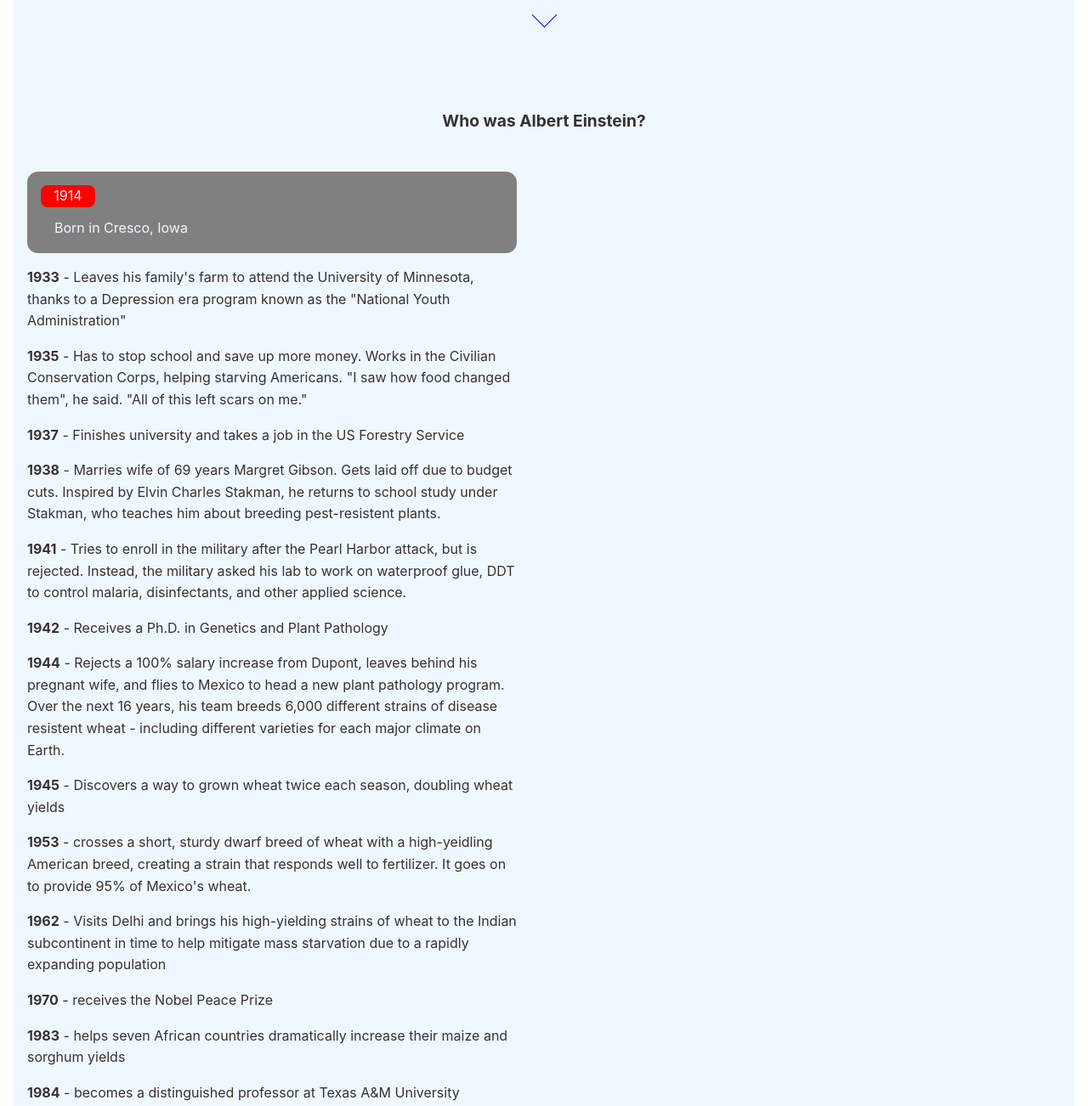
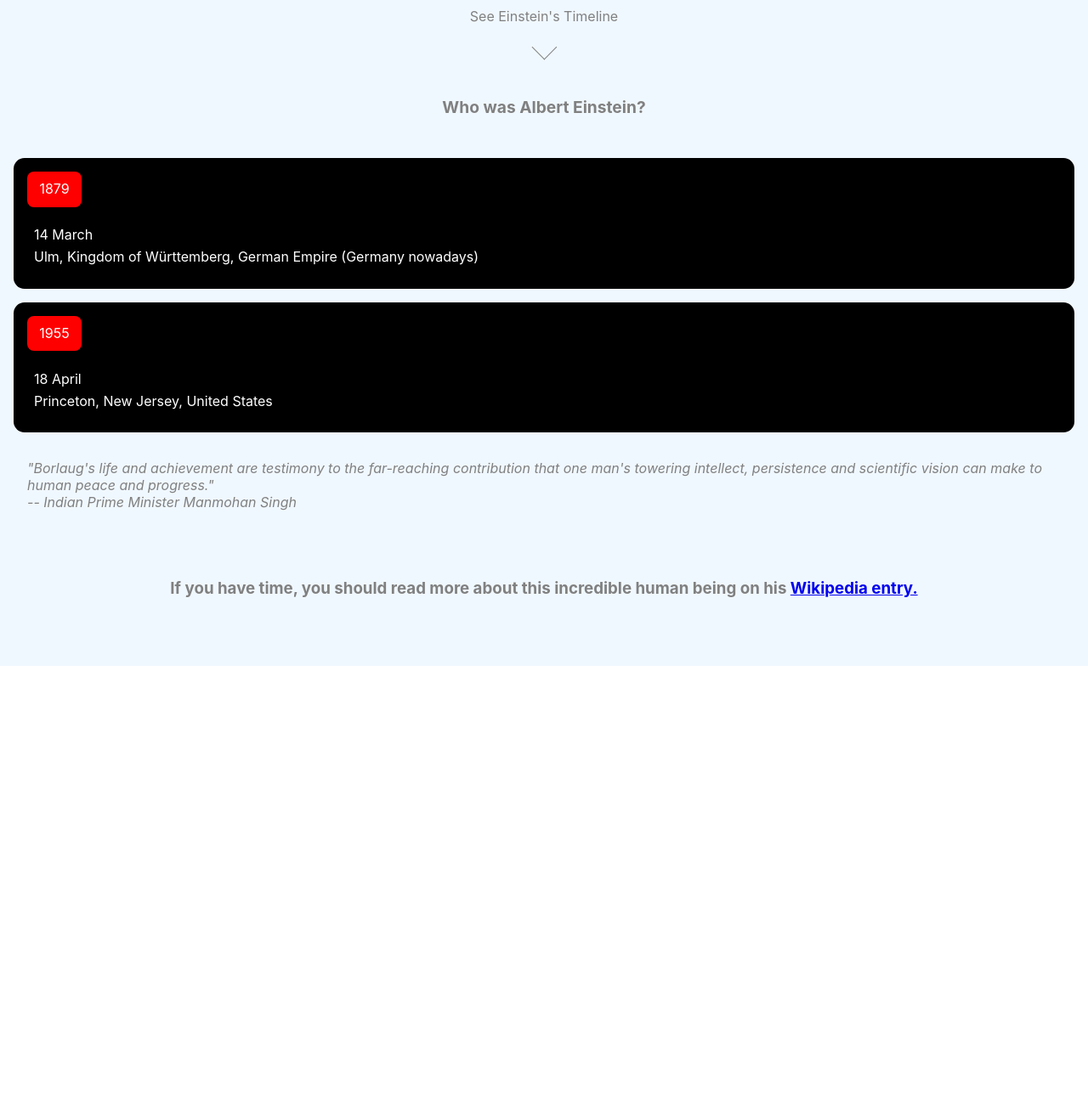
Before and after one commit to marioAmauta/tribute-page, a plain HTML site: page index.html in a window 1280 px wide. Shown: the part 702-2004 px from the top of the page at 85% size. After the commit the page ends 1486 px from the top, so only its background shows below. Drawn offline with Linux system fonts and the light colour scheme.

Commit message:
new styles and structure added

```diff
--- a/index.html
+++ b/index.html
@@ -12,17 +12,18 @@
 <body>
   <main id="main">
     <section class="tribute-hero">
-      <h1 id="title">Albert Einstein</h1>
+      <header class="title-container">
+        <h1 id="title">Albert Einstein</h1>
+        <p>Tribute to this important science contributor</p>
+      </header>
       <figure id="img-div">
         <img id="image"
           src="https://upload.wikimedia.org/wikipedia/commons/thumb/3/3e/Einstein_1921_by_F_Schmutzer_-_restoration.jpg/220px-Einstein_1921_by_F_Schmutzer_-_restoration.jpg"
           alt="Albert Einstein Tribute Image" />
-        <figcaption id="img-caption">
-          Einstein in 1921, by Ferdinand Schmutzer
-        </figcaption>
+        <figcaption id="img-caption">Einstein in 1921, by Ferdinand Schmutzer</figcaption>
       </figure>
       <div class="arrow-container">
-        <p>see more</p>
+        <p>See Einstein's Timeline</p>
         <a href="#tribute-info">
           <div class="arrow"></div>
         </a>
@@ -32,63 +33,21 @@
       <h3 class="info-section-title">Who was Albert Einstein?</h3>
       <ul class="list-section">
         <li class="list-item">
-          <p>1914</p>
-          <p>Born in Cresco, Iowa</p>
+          <p class="list-item-label">1879</p>
+          <p class="list-item-text">
+            14 March
+            <br />
+            Ulm, Kingdom of Württemberg, German Empire (Germany nowadays)
+          </p>
         </li>
-        <li>
-          <b>1933</b> - Leaves his family's farm to attend the University of Minnesota, thanks to
-          a Depression era program known as the "National Youth Administration"
+        <li class="list-item">
+          <p class="list-item-label">1955</p>
+          <p class="list-item-text">
+            18 April
+            <br />
+            Princeton, New Jersey, United States
+          </p>
         </li>
-        <li>
-          <b>1935</b> - Has to stop school and save up more money. Works in the Civilian
-          Conservation Corps, helping starving Americans. "I saw how food changed them", he said.
-          "All of this left scars on me."
-        </li>
-        <li><b>1937</b> - Finishes university and takes a job in the US Forestry Service</li>
-        <li>
-          <b>1938</b> - Marries wife of 69 years Margret Gibson. Gets laid off due to budget cuts.
-          Inspired by Elvin Charles Stakman, he returns to school study under Stakman, who teaches
-          him about breeding pest-resistent plants.
-        </li>
-        <li>
-          <b>1941</b> - Tries to enroll in the military after the Pearl Harbor attack, but is
-          rejected. Instead, the military asked his lab to work on waterproof glue, DDT to control
-          malaria, disinfectants, and other applied science.
-        </li>
-        <li><b>1942</b> - Receives a Ph.D. in Genetics and Plant Pathology</li>
-        <li>
-          <b>1944</b> - Rejects a 100% salary increase from Dupont, leaves behind his pregnant
-          wife, and flies to Mexico to head a new plant pathology program. Over the next 16 years,
-          his team breeds 6,000 different strains of disease resistent wheat - including different
-          varieties for each major climate on Earth.
-        </li>
-        <li>
-          <b>1945</b> - Discovers a way to grown wheat twice each season, doubling wheat yields
-        </li>
-        <li>
-          <b>1953</b> - crosses a short, sturdy dwarf breed of wheat with a high-yeidling American
-          breed, creating a strain that responds well to fertilizer. It goes on to provide 95% of
-          Mexico's wheat.
-        </li>
-        <li>
-          <b>1962</b> - Visits Delhi and brings his high-yielding strains of wheat to the Indian
-          subcontinent in time to help mitigate mass starvation due to a rapidly expanding
-          population
-        </li>
-        <li><b>1970</b> - receives the Nobel Peace Prize</li>
-        <li>
-          <b>1983</b> - helps seven African countries dramatically increase their maize and
-          sorghum yields
-        </li>
-        <li><b>1984</b> - becomes a distinguished professor at Texas A&M University</li>
-        <li>
-          <b>2005</b> - states "we will have to double the world food supply by 2050." Argues that
-          genetically modified crops are the only way we can meet the demand, as we run out of
-          arable land. Says that GM crops are not inherently dangerous because "we've been
-          genetically modifying plants and animals for a long time. Long before we called it
-          science, people were selecting the best breeds."
-        </li>
-        <li><b>2009</b> - dies at the age of 95.</li>
       </ul>
       <blockquote class="cite">
         <p>
@@ -100,7 +59,7 @@
       </blockquote>
       <h3 class="final-text">
         If you have time, you should read more about this incredible human being on his
-        <a id="tribute-link" href="https://en.wikipedia.org/wiki/Norman_Borlaug" target="_blank">Wikipedia entry.</a>
+        <a id="tribute-link" href="https://en.wikipedia.org/wiki/Albert_Einstein" target="_blank">Wikipedia entry.</a>
       </h3>
     </section>
   </main>
--- a/styles.css
+++ b/styles.css
@@ -1,3 +1,14 @@
+:root {
+  --main-background-color: aliceblue;
+  --main-color: gray;
+  --list-item-background-color: black;
+  --list-item-color: white;
+  --list-item-label-background-color: red;
+  --list-item-label-color: ;
+  --list-item-text-background-color: ;
+  --list-item-text-color: ;
+}
+
 html {
   box-sizing: border-box;
   scroll-behavior: smooth;
@@ -20,23 +31,18 @@ body {
 
 #main {
   text-align: center;
-  color: #333;
-  border-radius: 0.5rem;
-  background-color: aliceblue;
-  margin: 1rem;
+  color: var(--main-color);
+  background-color: var(--main-background-color);
 }
 
 #title {
   font-size: 2.2rem;
-}
-
-#img-div {
-  border-radius: 0.5rem;
+  margin-bottom: .3rem;
 }
 
 #image {
+  min-width: 300px;
   max-width: 100%;
-  height: auto;
   border-radius: .5rem;
 }
 
@@ -53,7 +59,8 @@ body {
   display: flex;
   flex-direction: column;
   align-items: center;
-  justify-content: space-evenly;
+  justify-content: space-around;
+  padding: 2rem 0 4rem 0;
 }
 
 .arrow-container {
@@ -63,6 +70,7 @@ body {
 }
 
 .arrow {
+  color: var(--main-color);
   height: 1.3rem;
   width: 1.3rem;
   border-style: solid;
@@ -84,7 +92,6 @@ body {
 
 .list-section {
   list-style: none;
-  max-width: 36rem;
   text-align: left;
   line-height: 1.6;
 }
@@ -94,22 +101,28 @@ li {
 }
 
 .list-item {
-  background-color: gray;
+  background-color: var(--list-item-background-color);
+  color: var(--list-item-color);
   padding: 1rem;
   border-radius: .8rem;
-  color: aliceblue;
 }
 
-.list-item p:first-of-type {
+.list-item-label,
+.list-item-text {
+  padding: .5rem;
+  border-radius: .5rem;
+}
+
+.list-item-label {
   text-align: center;
   width: 4rem;
-  border-radius: .5rem;
-  background-color: red;
   margin-bottom: .8rem;
+  background-color: var(--list-item-label-background-color);
+  color: var(--list-item-label-color);
 }
 
-.list-item p:last-of-type {
-  text-indent: 1rem;
+.list-item-text {
+  background-color: var(--list-item-text-background-color);
 }
 
 .cite {
@@ -122,3 +135,27 @@ li {
   margin: 3rem auto;
   padding: 1rem;
 }
+
+@media only screen and (min-width: 768px) {
+  .tribute-hero {
+    flex-direction: row;
+    justify-content: space-around;
+    align-items: flex-start;
+    margin: 0 3rem;
+  }
+
+  .title-container {
+    position: relative;
+    top: 8rem;
+  }
+
+  #img-div {
+    position: relative;
+    top: 2rem;
+  }
+
+  .arrow-container {
+    position: absolute;
+    bottom: 2rem;
+  }
+}
```
